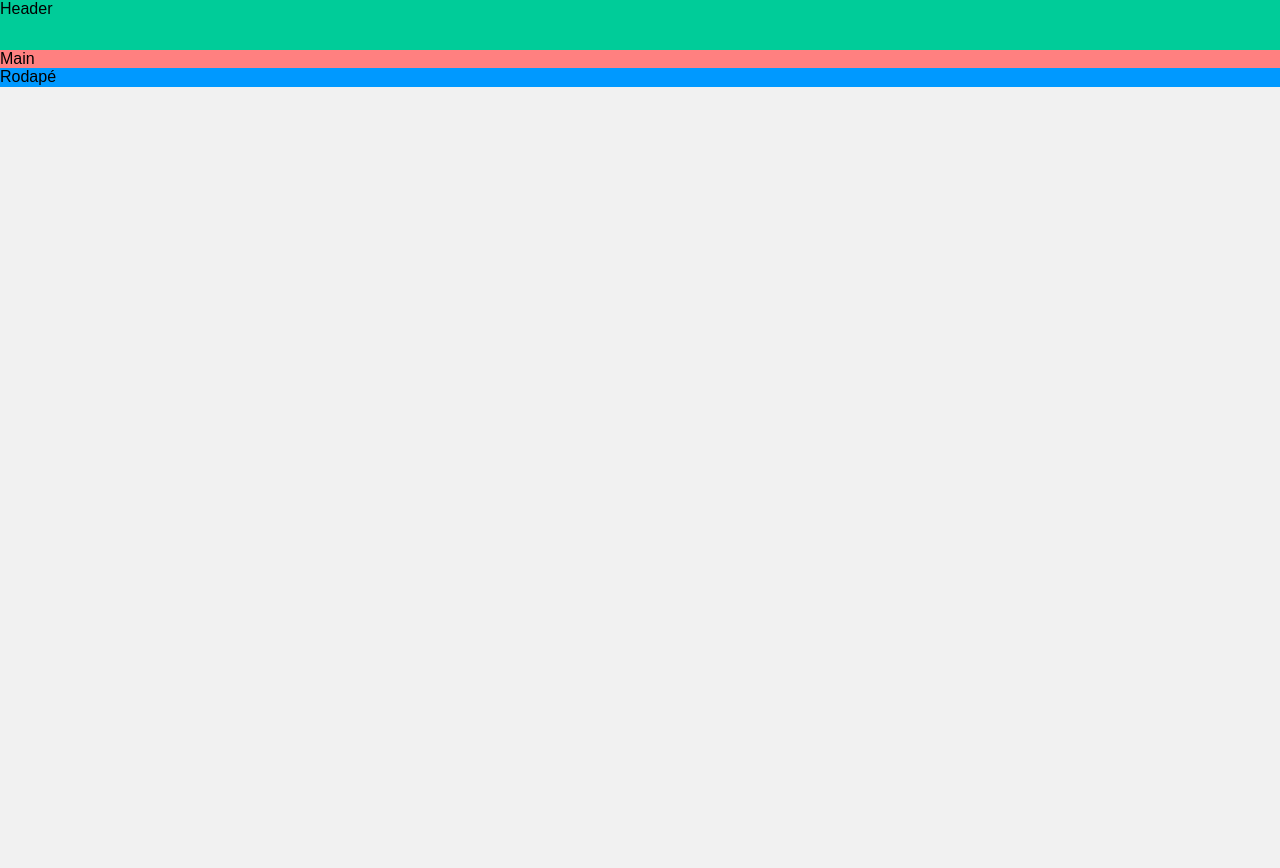
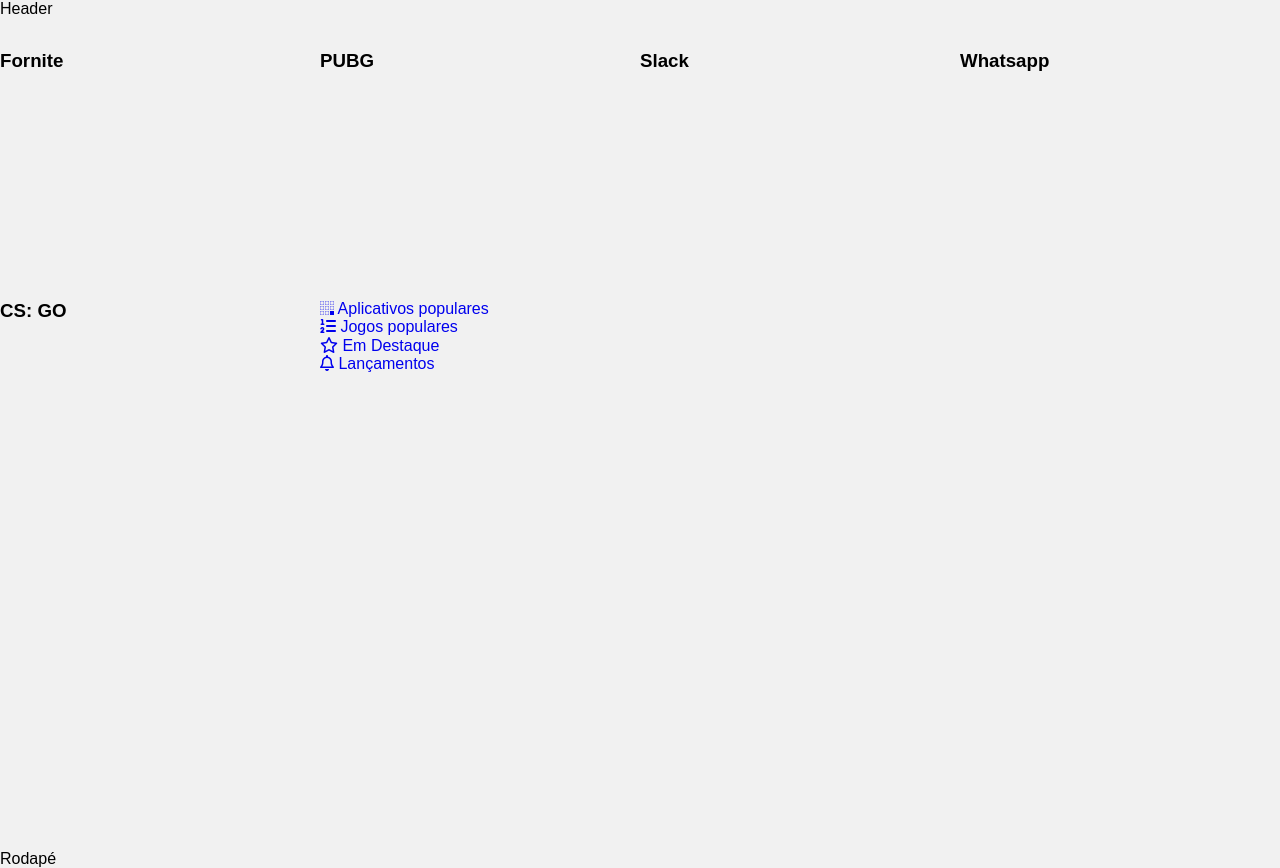
Before and after one commit to userthiago/grid-layout, a plain HTML site: page index.html in a window 1280 px wide. Before the commit the page ends 800 px from the top, so only its background shows below. Drawn offline with Linux system fonts and the light colour scheme.

Commit message:
feat: Adicionando conteúdo e estilização inicial da área de destaques.

```diff
--- /dev/null
+++ b/assets/css/destaques.css
@@ -0,0 +1,7 @@
+.destaques {
+  display: grid;
+  grid-template-columns: 25% 25% 25% 25%;
+  grid-template-rows: 33.33% 33.33% 33.33%;
+
+  height: calc(100vh - 50px);
+}
--- a/assets/css/style.css
+++ b/assets/css/style.css
@@ -5,7 +5,7 @@
         'content'
         'footer';
     grid-template-columns: auto;
-    grid-template-rows: 50px auto auto;
+    grid-template-rows: 50px 100vh auto;
 
     background: #f1f1f1;
 
@@ -13,13 +13,13 @@
 }
 
 .cabecalho {
-    background-color: #00cc99;
+    grid-area: 'header';
 }
 
 .conteudo {
-    background-color: #ff8080;
+    grid-area: 'content';
 }
 
 .rodape {
-    background-color: #0099ff;
+    grid-area: 'footer';
 }
--- a/index.html
+++ b/index.html
@@ -1,17 +1,66 @@
 <!DOCTYPE html>
 <html lang="en">
   <head>
-        <meta charset="UTF-8">
-        <meta name="viewport" content="width=device-width, initial-scale=1.0">
-        <meta http-equiv="X-UA-Compatible" content="ie=edge">
+    <meta charset="UTF-8" />
+    <meta name="viewport" content="width=device-width, initial-scale=1.0" />
+    <meta http-equiv="X-UA-Compatible" content="ie=edge" />
     <title>Alura Store | Baixe nossos aplicativos e jogos</title>
-        <link href="./assets/css/normalize.css" rel="stylesheet">
-        <link href="./assets/css/reset.css" rel="stylesheet">
-        <link href="./assets/css/style.css" rel="stylesheet">
+    <link href="./assets/css/normalize.css" rel="stylesheet" />
+    <link href="./assets/css/reset.css" rel="stylesheet" />
+    <link href="./assets/css/style.css" rel="stylesheet" />
+    <link href="./assets/css/destaques.css" rel="stylesheet" />
   </head>
   <body class="app">
     <header class="cabecalho">Header</header>
-        <main class="conteudo">Main</main>
+    <main class="conteudo">
+      <section class="destaques">
+        <div class="destaques__principal caixa">
+          <h3 class="destaques__titulo">Fornite</h3>
+        </div>
+        <div class="destaques__secundario caixa">
+          <h3 class="destaques__titulo">PUBG</h3>
+        </div>
+        <div class="destaques__secundario caixa">
+          <h3 class="destaques__titulo">Slack</h3>
+        </div>
+        <div class="destaques__secundario caixa">
+          <h3 class="destaques__titulo">Whatsapp</h3>
+        </div>
+        <div class="destaques__secundario caixa">
+          <h3 class="destaques__titulo">CS: GO</h3>
+        </div>
+        <div class="destaques__categorias">
+          <ul class="destaques__categorias___lista">
+            <li class="destaques__categorias___item">
+              <a class="destaques__categorias___link" href="#">
+                <i
+                  class="destaques__categorias___icone fab fa-buromobelexperte"
+                ></i>
+                Aplicativos populares
+              </a>
+            </li>
+            <li class="destaques__categorias___item">
+              <a class="destaques__categorias___link" href="#">
+                <i class="fas fa-list-ol"></i>
+                Jogos populares
+              </a>
+            </li>
+            <li class="destaques__categorias___item">
+              <a class="destaques__categorias___link" href="#">
+                <i class="far fa-star"></i>
+                Em Destaque
+              </a>
+            </li>
+            <li class="destaques__categorias___item">
+              <a class="destaques__categorias___link" href="#">
+                <i class="far fa-bell"></i>
+                Lançamentos
+              </a>
+            </li>
+          </ul>
+        </div>
+      </section>
+    </main>
     <footer class="rodape">Rodapé</footer>
     <script src="./assets/js/fontawesome.all.min.js"></script>
   </body>
```
Lines whose indentation alone changed are shown as unchanged.
